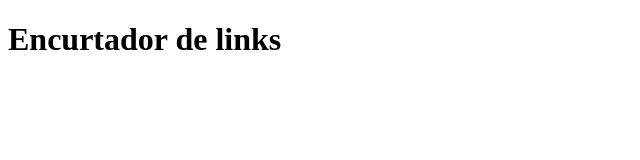
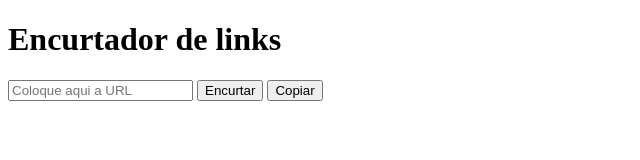
Before and after one commit to Johnhelder/EncurtarLinks, a plain HTML site: page index.html in a window 1280 px wide. Shown: the whole page, without its empty margins (0-640 px from the left). Drawn offline with Linux system fonts and the light colour scheme.

Commit message:
Criando a estrutura HTML do encurtador de links

```diff
--- a/index.html
+++ b/index.html
@@ -11,6 +11,13 @@
 
 <body>
   <h1>Encurtador de links</h1>
+  <div class="box">
+    <div class="box-input">
+      <input class="input-url" type="text" id="input-url" placeholder="Coloque aqui a URL">
+      <button class="btn">Encurtar</button>
+      <button class="btn">Copiar</button>
+    </div>
+  </div>
 </body>
 
 </html>
```
